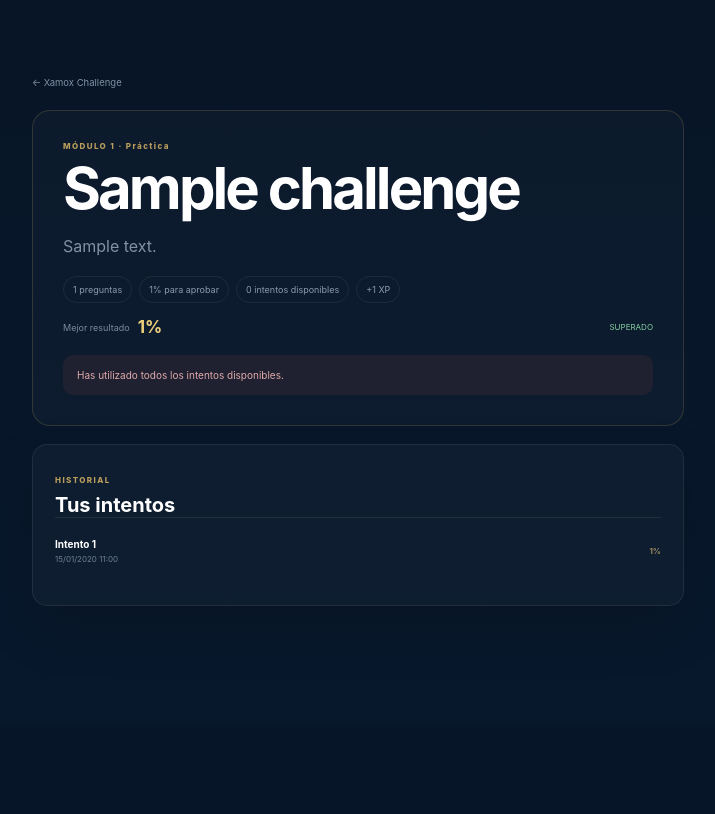
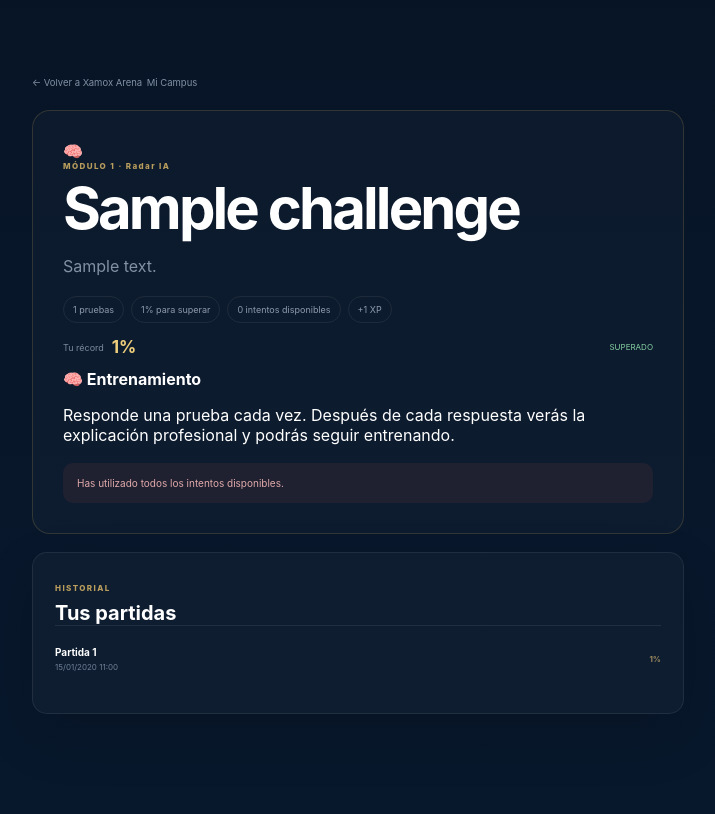
Before and after one commit to ktysdavids-dev/xamox-academy-campus, a Django app: page /campus/challenge/1/ in a window 1280 px wide. Shown: the part 76-890 px from the top of the page, without its empty margins (282-997 px from the left). Before the commit the page ends 682 px from the top, so only its background shows below. Run offline with Django 5.2, Linux system fonts and the light colour scheme; a user stored in the database is signed in; tables that the repository leaves empty hold one stand-in row (values such as "Sample post").

Commit message:
feat: mejorar portada de cada juego y ranking del reto

```diff
--- a/templates/core/challenge_detail.html
+++ b/templates/core/challenge_detail.html
@@ -1,23 +1,46 @@
 {% extends "base.html" %}
-{% block title %}{{ challenge.title }} · Xamox Challenge{% endblock %}
+{% block title %}{{ challenge.title }} · Xamox Arena{% endblock %}
 {% block content %}
 <section class="page-shell narrow challenge-shell">
-  <a class="back" href="{% url 'challenge_hub' %}">← Xamox Challenge</a>
-  <div class="challenge-detail-card">
-    <div class="eyebrow">MÓDULO {{ challenge.module.position }} · {{ challenge.get_challenge_type_display }}</div>
+  <div class="arena-topline">
+    <a class="back" href="{% url 'challenge_hub' %}">← Volver a Xamox Arena</a>
+    <a class="back subtle" href="{% url 'dashboard' %}">Mi Campus</a>
+  </div>
+
+  <div class="challenge-detail-card mode-{{ challenge.game_mode }}">
+    <div class="game-icon-xl">{{ challenge.game_icon }}</div>
+    <div class="eyebrow">MÓDULO {{ challenge.module.position }} · {{ challenge.game_label }}</div>
     <h1>{{ challenge.title }}</h1>
-    <p>{{ challenge.description }}</p>
-    <div class="challenge-meta large"><span>{{ challenge.question_count }} preguntas</span><span>{{ challenge.pass_percent }}% para aprobar</span><span>{{ remaining }} intentos disponibles</span><span>+{{ challenge.xp_reward }} XP</span></div>
-    {% if best %}<div class="challenge-best big">Mejor resultado <strong>{{ best.percent }}%</strong>{% if best.passed %}<em>SUPERADO</em>{% endif %}</div>{% endif %}
-    {% if can_attempt %}
-      <form method="post" action="{% url 'challenge_start' challenge.id %}">{% csrf_token %}<button class="btn primary btn-wide" type="submit">Empezar reto →</button></form>
+    <p>{{ challenge.description|default:challenge.game_description }}</p>
+    <div class="challenge-meta large"><span>{{ challenge.question_count }} pruebas</span><span>{{ challenge.pass_percent }}% para superar</span><span>{{ remaining }} intentos disponibles</span><span>+{{ challenge.xp_reward }} XP</span></div>
+    {% if best %}<div class="challenge-best big">Tu récord <strong>{{ best.percent }}%</strong>{% if best.passed %}<em>SUPERADO</em>{% endif %}</div>{% endif %}
+
+    <div class="game-rules">
+      {% if challenge.game_mode == 'roulette' %}<strong>🎡 Cómo se juega</strong><p>Las categorías cambian como una ruleta. Responde una prueba cada vez y recibe feedback inmediato antes del siguiente giro.</p>
+      {% elif challenge.game_mode == 'speed' %}<strong>⚡ Cómo se juega</strong><p>Tienes 25 segundos por prueba. Si superas el reto con rapidez, consigues XP extra. La precisión sigue siendo lo más importante.</p>
+      {% elif challenge.game_mode == 'lab' %}<strong>🧪 Cómo se juega</strong><p>Resuelve un caso práctico con tus propias palabras. Después verás una solución profesional para compararla con tu enfoque.</p>
+      {% elif challenge.game_mode == 'exam' %}<strong>🏆 Boss Final</strong><p>No verás pistas ni correcciones hasta terminar. Es la evaluación final del módulo.</p>
+      {% else %}<strong>🧠 Entrenamiento</strong><p>Responde una prueba cada vez. Después de cada respuesta verás la explicación profesional y podrás seguir entrenando.</p>{% endif %}
+    </div>
+
+    {% if active_attempt %}
+      <a class="btn primary btn-wide" href="{% url 'challenge_play' active_attempt.id %}">Continuar partida →</a>
+    {% elif can_attempt %}
+      <form method="post" action="{% url 'challenge_start' challenge.id %}">{% csrf_token %}<button class="btn primary btn-wide" type="submit">Empezar partida →</button></form>
     {% else %}
       <div class="challenge-locked">Has utilizado todos los intentos disponibles.</div>
     {% endif %}
   </div>
+
+  {% if top_players %}
+    <div class="panel challenge-history"><div class="panel-head"><div><span class="eyebrow">RANKING DEL JUEGO</span><h2>Mejores jugadores</h2></div></div>
+      {% for row in top_players %}<div class="rank-row {% if row.user_id == user.id %}is-me{% endif %}"><span class="rank-pos">#{{ row.rank }}</span><span class="rank-name">{{ row.display_name }}</span><strong>{{ row.best }}%</strong></div>{% endfor %}
+    </div>
+  {% endif %}
+
   {% if attempts %}
-    <div class="panel challenge-history"><div class="panel-head"><div><span class="eyebrow">HISTORIAL</span><h2>Tus intentos</h2></div></div>
-      {% for attempt in attempts %}<a class="data-row" href="{% url 'challenge_result' attempt.id %}"><span><strong>Intento {{ forloop.counter }}</strong><small>{{ attempt.completed_at|date:"d/m/Y H:i" }}</small></span><b>{{ attempt.percent }}%</b></a>{% endfor %}
+    <div class="panel challenge-history"><div class="panel-head"><div><span class="eyebrow">HISTORIAL</span><h2>Tus partidas</h2></div></div>
+      {% for attempt in attempts %}<a class="data-row" href="{% url 'challenge_result' attempt.id %}"><span><strong>Partida {{ forloop.counter }}</strong><small>{{ attempt.completed_at|date:"d/m/Y H:i" }}</small></span><b>{{ attempt.percent }}%</b></a>{% endfor %}
     </div>
   {% endif %}
 </section>
```
